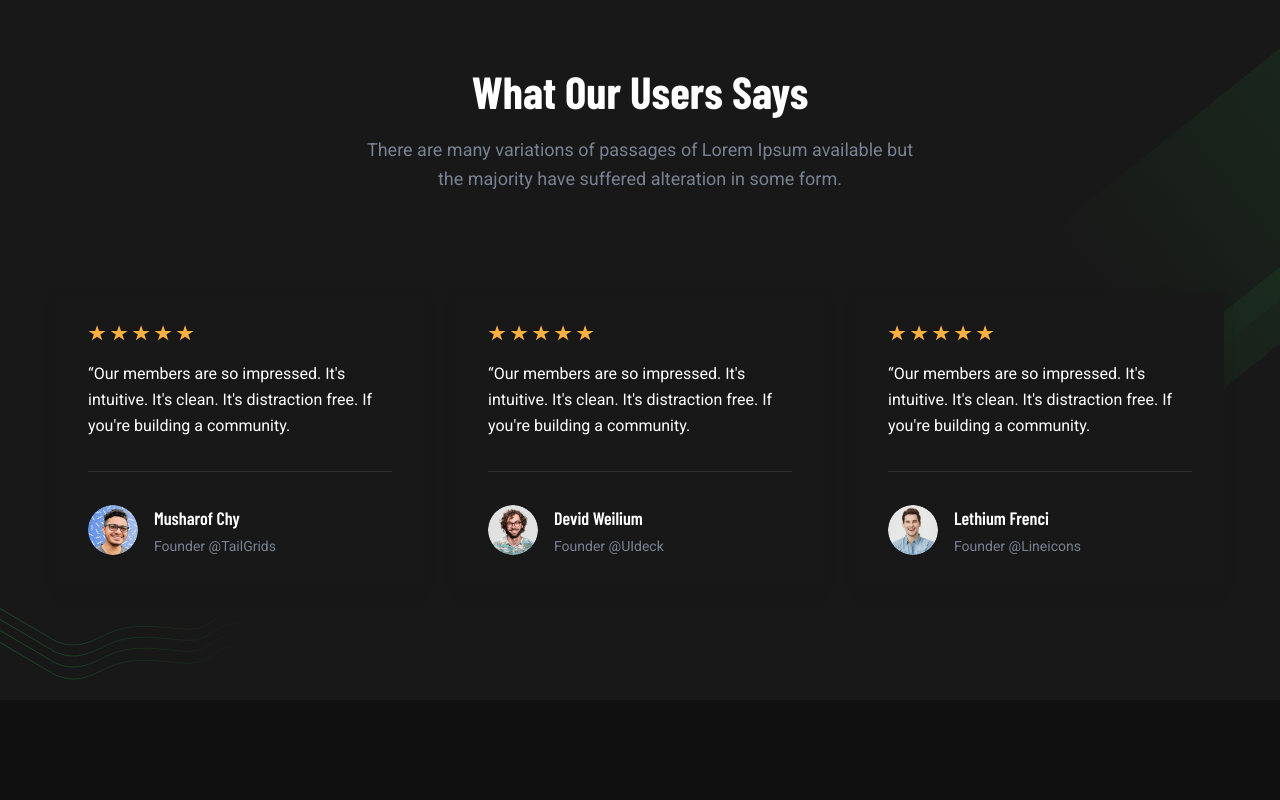
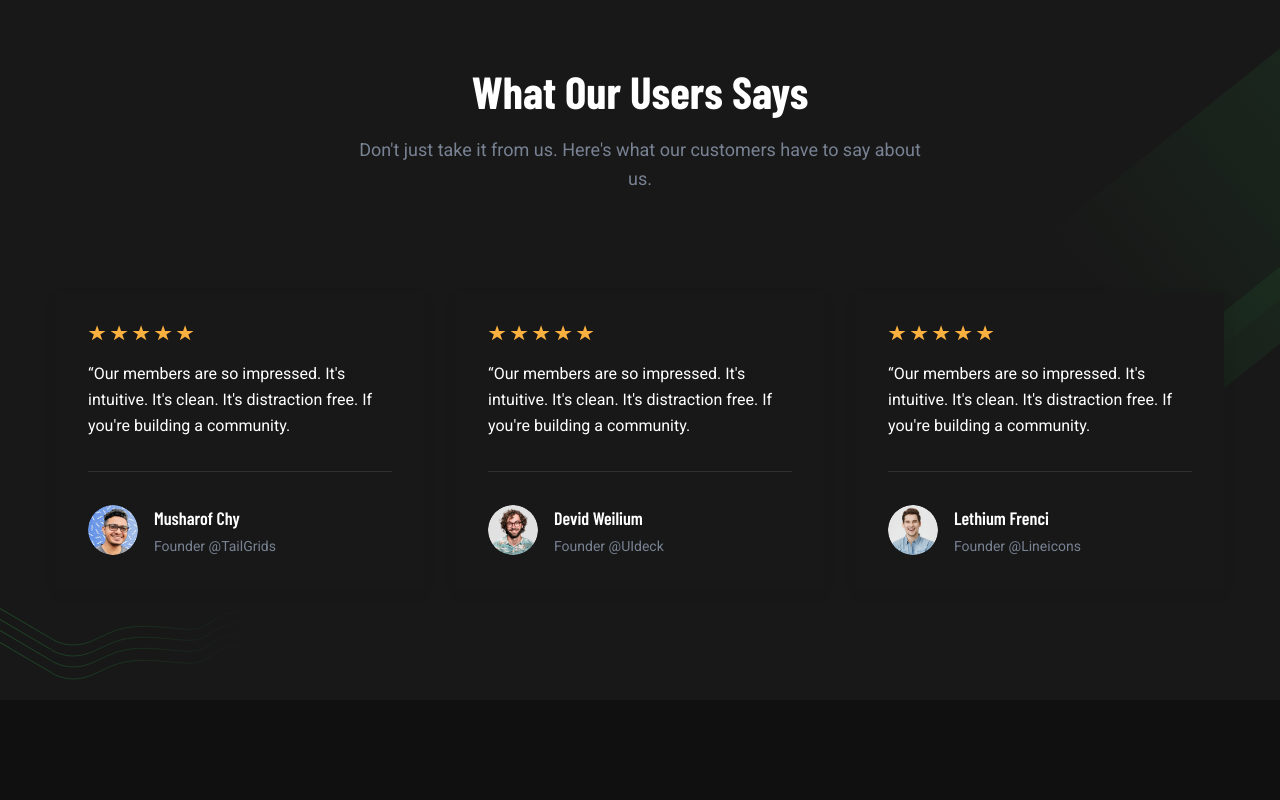
Before and after one commit to safaridesk/safaridesk-website, a Next.js app: page / in a window 1280 px wide. Shown: the part 3940-4740 px from the top of the page. Built offline with nearby package versions, Linux system fonts and the light colour scheme; a web font is replaced by a local one; what tailwindcss-animated would draw is missing.

Commit message:
Modified the testimonials main paragraph

```diff
--- a/components/Testimonials/index.tsx
+++ b/components/Testimonials/index.tsx
@@ -38,7 +38,7 @@ const Testimonials = () => {
       <div className="container">
         <SectionTitle
           title="What Our Users Says"
-          paragraph="There are many variations of passages of Lorem Ipsum available but the majority have suffered alteration in some form."
+          paragraph="Don't just take it from us. Here's what our customers have to say about us."
           center
         />
 
```
